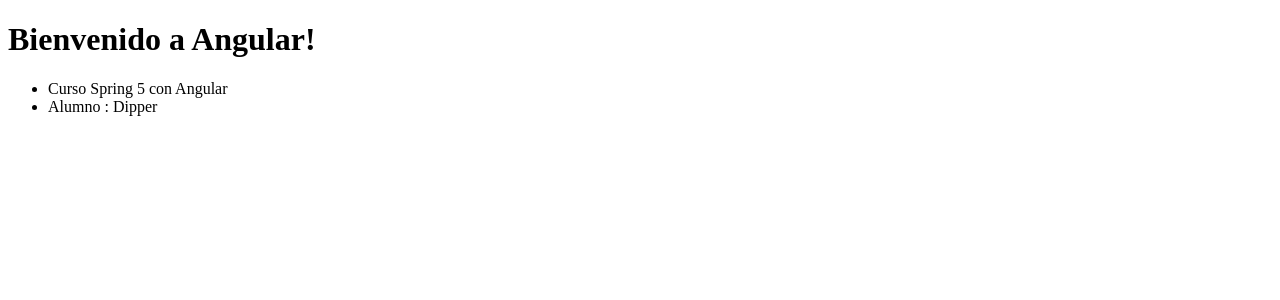
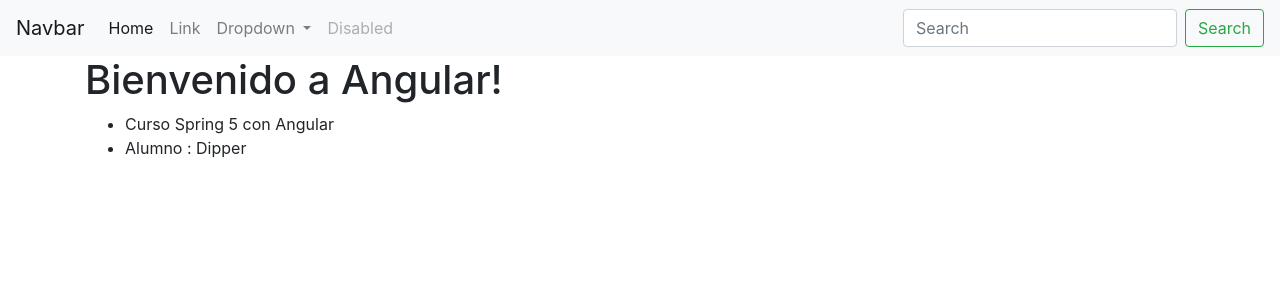
Before and after one commit to Eisten1996/app-cliente, an Angular app: page / in a window 1280 px wide. Shown: the top 300 px of the page. Built offline with nearby package versions, Linux system fonts and the light colour scheme.

Commit message:
Integrar Bootstrap con Angular

```diff
--- a/src/app/app.component.html
+++ b/src/app/app.component.html
@@ -1,3 +1,42 @@
+<nav class="navbar navbar-expand-lg navbar-light bg-light">
+  <a class="navbar-brand" href="#">Navbar</a>
+  <button class="navbar-toggler" type="button" data-toggle="collapse" data-target="#navbarSupportedContent"
+          aria-controls="navbarSupportedContent" aria-expanded="false" aria-label="Toggle navigation">
+    <span class="navbar-toggler-icon"></span>
+  </button>
+
+  <div class="collapse navbar-collapse" id="navbarSupportedContent">
+    <ul class="navbar-nav mr-auto">
+      <li class="nav-item active">
+        <a class="nav-link" href="#">Home <span class="sr-only">(current)</span></a>
+      </li>
+      <li class="nav-item">
+        <a class="nav-link" href="#">Link</a>
+      </li>
+      <li class="nav-item dropdown">
+        <a class="nav-link dropdown-toggle" href="#" id="navbarDropdown" role="button" data-toggle="dropdown"
+           aria-haspopup="true" aria-expanded="false">
+          Dropdown
+        </a>
+        <div class="dropdown-menu" aria-labelledby="navbarDropdown">
+          <a class="dropdown-item" href="#">Action</a>
+          <a class="dropdown-item" href="#">Another action</a>
+          <div class="dropdown-divider"></div>
+          <a class="dropdown-item" href="#">Something else here</a>
+        </div>
+      </li>
+      <li class="nav-item">
+        <a class="nav-link disabled" href="#" tabindex="-1" aria-disabled="true">Disabled</a>
+      </li>
+    </ul>
+    <form class="form-inline my-2 my-lg-0">
+      <input class="form-control mr-sm-2" type="search" placeholder="Search" aria-label="Search">
+      <button class="btn btn-outline-success my-2 my-sm-0" type="submit">Search</button>
+    </form>
+  </div>
+</nav>
+
+<div class="container">
   <h1>
     {{title}}!
   </h1>
@@ -5,3 +44,4 @@
     <li>{{curso}}</li>
     <li>Alumno : {{alumno}}</li>
   </ul>
+</div>
--- a/src/index.html
+++ b/src/index.html
@@ -6,8 +6,20 @@
   <base href="/">
   <meta name="viewport" content="width=device-width, initial-scale=1">
   <link rel="icon" type="image/x-icon" href="favicon.ico">
+  <link rel="stylesheet" href="https://stackpath.bootstrapcdn.com/bootstrap/4.5.2/css/bootstrap.min.css"
+        integrity="sha384-JcKb8q3iqJ61gNV9KGb8thSsNjpSL0n8PARn9HuZOnIxN0hoP+VmmDGMN5t9UJ0Z" crossorigin="anonymous">
+
 </head>
 <body>
-  <app-root></app-root>
+<app-root></app-root>
+<script src="https://code.jquery.com/jquery-3.5.1.slim.min.js"
+        integrity="sha384-DfXdz2htPH0lsSSs5nCTpuj/zy4C+OGpamoFVy38MVBnE+IbbVYUew+OrCXaRkfj"
+        crossorigin="anonymous"></script>
+<script src="https://cdn.jsdelivr.net/npm/popper.js@1.16.1/dist/umd/popper.min.js"
+        integrity="sha384-9/reFTGAW83EW2RDu2S0VKaIzap3H66lZH81PoYlFhbGU+6BZp6G7niu735Sk7lN"
+        crossorigin="anonymous"></script>
+<script src="https://stackpath.bootstrapcdn.com/bootstrap/4.5.2/js/bootstrap.min.js"
+        integrity="sha384-B4gt1jrGC7Jh4AgTPSdUtOBvfO8shuf57BaghqFfPlYxofvL8/KUEfYiJOMMV+rV"
+        crossorigin="anonymous"></script>
 </body>
 </html>
```
Lines whose indentation alone changed are shown as unchanged.
